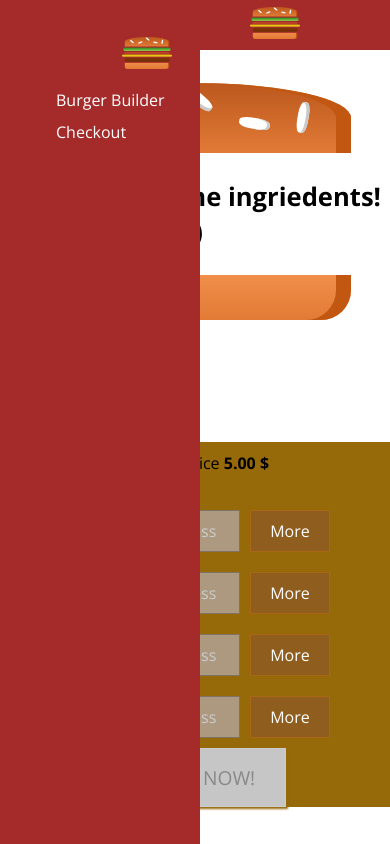
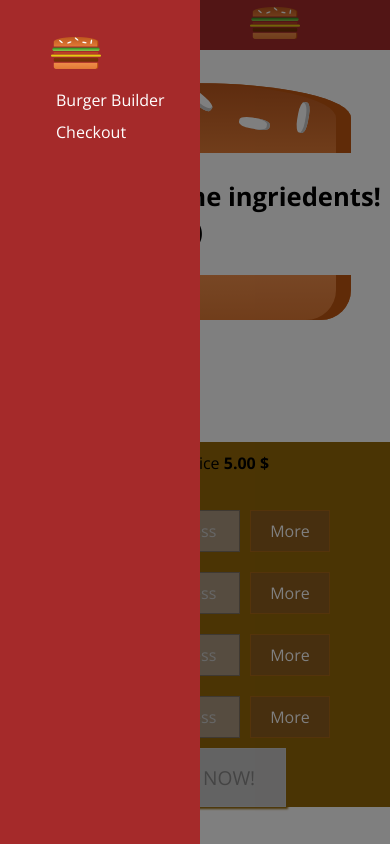
Before and after one commit to BartlomiejKar/burger-app-react, a React (Create React App) app: page / in a window 390 px wide. Built offline with nearby package versions, Linux system fonts and the light colour scheme.

Commit message:
added close animation for mobileToolbar

```diff
--- a/src/components/Layout/Layout.js
+++ b/src/components/Layout/Layout.js
@@ -1,17 +1,32 @@
-import React from "react";
+import React, { Component } from "react";
 import "./Layout.css";
 import Child from "../hoc/child";
 import Toolbar from "../Toolbar/Toolbar";
 import ToolbarMobile from "../Toolbar/ToolbarMobile/ToolbarMobile";
 
-const layout = (props) => {
-  return (
-    <Child>
-      <Toolbar />
-      <ToolbarMobile />
-      <main className="Content">{props.children}</main>
-    </Child>
-  );
-};
+class Layout extends Component {
+  state = {
+    toggleMenuMobile: true,
+  };
 
-export default layout;
+  closerMenuMobile = () => {
+    this.setState({
+      toggleMenuMobile: false,
+    });
+  };
+
+  render() {
+    return (
+      <Child>
+        <Toolbar />
+        <ToolbarMobile
+          state={this.state.toggleMenuMobile}
+          close={this.closerMenuMobile}
+        />
+        <main className="Content">{this.props.children}</main>
+      </Child>
+    );
+  }
+}
+
+export default Layout;
--- /dev/null
+++ b/src/components/Toolbar/ToolbarMobile/Backdrop.js
@@ -0,0 +1,12 @@
+import React from "react";
+import "./ToolbarMobile.css";
+
+const Backdrop = (props) => {
+  return props.show ? (
+    <div className="BackgroundColor" onClick={props.clicked}>
+      {props.children}
+    </div>
+  ) : null;
+};
+
+export default Backdrop;
--- a/src/components/Toolbar/ToolbarMobile/ToolbarMobile.css
+++ b/src/components/Toolbar/ToolbarMobile/ToolbarMobile.css
@@ -9,11 +9,29 @@
   background-color: brown;
   padding: 32px 16px;
   box-sizing: border-box;
-  transition: transform 0.3ms ease-out;
+  transition: transform 0.5s ease-out;
+}
+
+.BackgroundColor {
+  width: 100%;
+  height: 100%;
+  position: fixed;
+  z-index: 100;
+  left: 0;
+  top: 0;
+  background-color: rgba(0, 0, 0, 0.5);
+  transition: transform 1s ease-out;
+}
+
+.MobileLogo {
+  width: 50px;
 }
 
 @media (min-width: 500px) {
   .ToolbarMobile {
+    display: none;
+  }
+  .BackgroundColor {
     display: none;
   }
 }
--- a/src/components/Toolbar/ToolbarMobile/ToolbarMobile.js
+++ b/src/components/Toolbar/ToolbarMobile/ToolbarMobile.js
@@ -1,16 +1,31 @@
 import React from "react";
+
+import Backdrop from "./Backdrop";
+
 import NavigationItems from "../../Navigation/NavigationItems";
+import Child from "../../hoc/child";
 import Logo from "../Logo";
 import "./ToolbarMobile.css";
 
 const ToolbarMobile = (props) => {
+  let animationOpenClose = ["ToolbarMobile", "Close"].join(" ");
+
+  if (props.state) {
+    animationOpenClose = ["ToolbarMobile", "Open"].join(" ");
+  }
+
   return (
-    <div className="ToolbarMobile">
-      <Logo />
-      <nav>
-        <NavigationItems />
-      </nav>
-    </div>
+    <Child>
+      <Backdrop show={props.state} clicked={props.close} />
+      <div className={animationOpenClose}>
+        <div className="MobileLogo">
+          <Logo />
+        </div>
+        <nav>
+          <NavigationItems />
+        </nav>
+      </div>
+    </Child>
   );
 };
 
```
